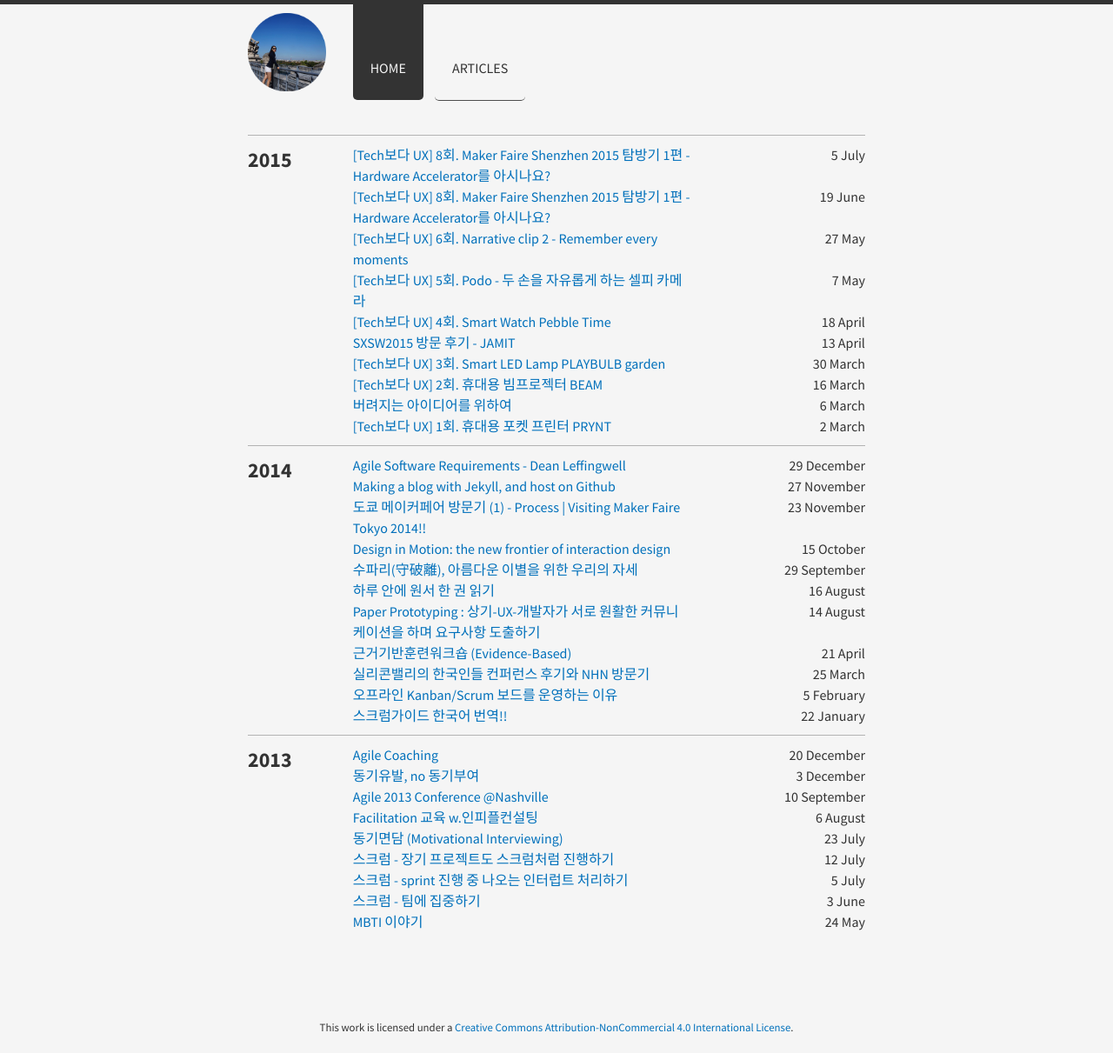
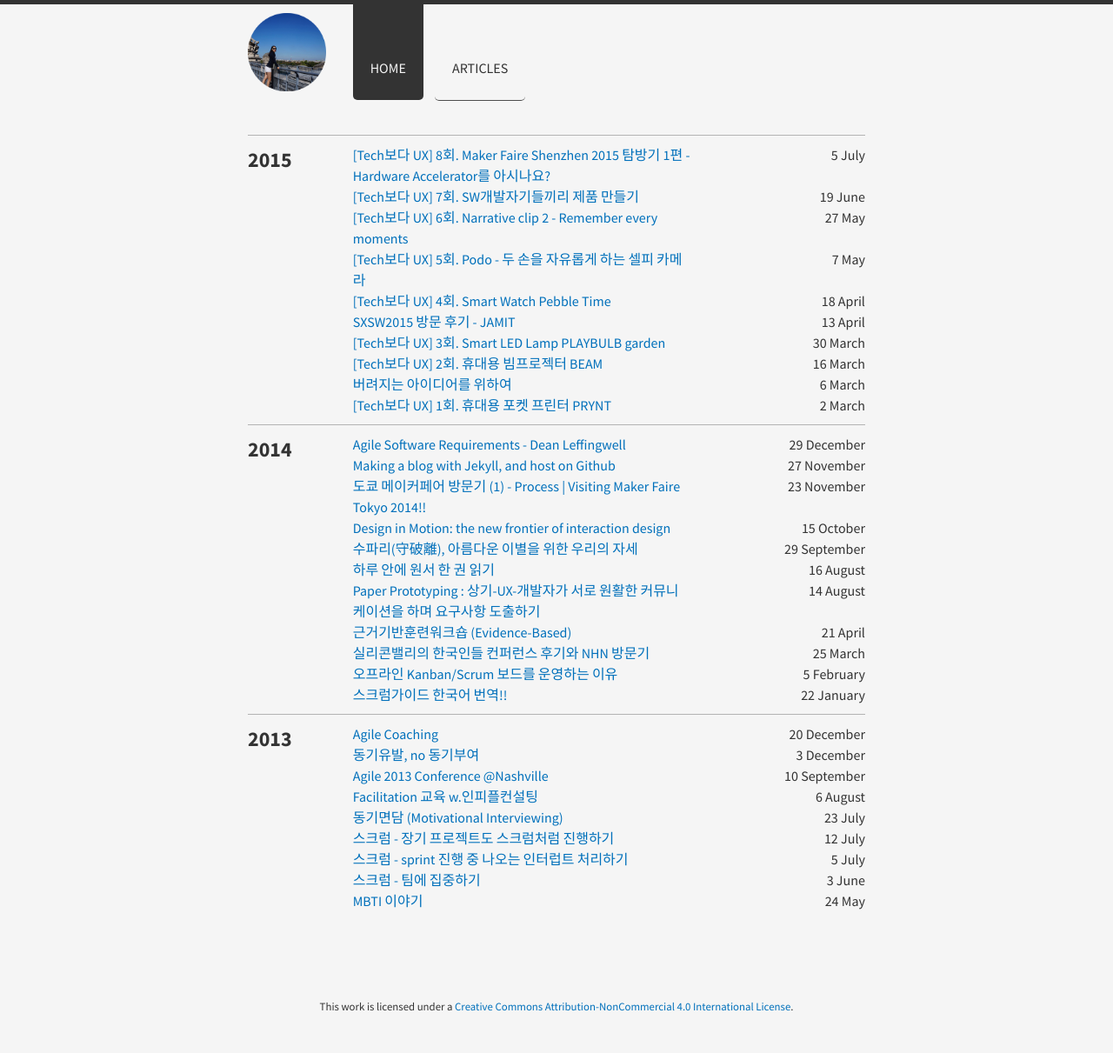
Before and after one commit to midaeng/articles, a Jekyll site: the page built from index.html, in a window 1280 px wide. Shown: the whole page at 87% size. Built offline with Jekyll 4.4.1, drawn with Linux system fonts in a browser that asks for light colours; nearby versions of some CDN libraries; Markdown is read by kramdown in place of the engine named in the settings; after the commit the page ends 1187 px from its top, so only the background shows below that.

Commit message:
modified tech ux 7th

```diff
--- a/_posts/2015-06-19-techux-07.md
+++ b/_posts/2015-06-19-techux-07.md
@@ -1,6 +1,6 @@
 ---
 layout: post
-title: "[Tech보다 UX] 8회. Maker Faire Shenzhen 2015 탐방기 1편 - Hardware Accelerator를 아시나요?"
+title: "[Tech보다 UX] 7회. SW개발자기들끼리 제품 만들기"
 ---
 
 <img class="alignnone size-full wp-image-58" src="https://raw.githubusercontent.com/midaeng/articles/gh-pages/images/blog/techux_7th.jpg"/>
```
